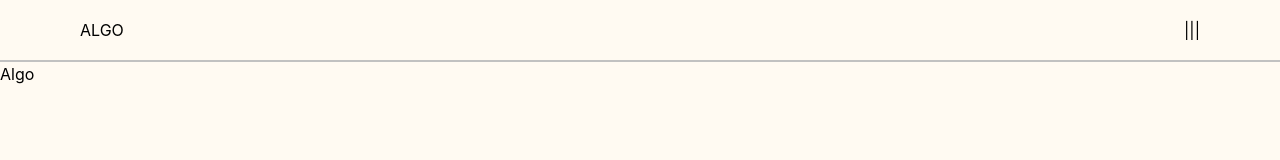
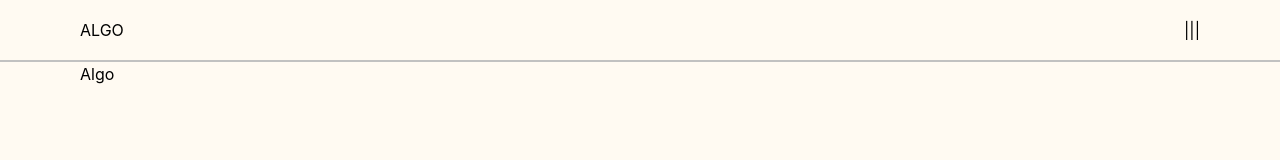
Before and after one commit to Dni-Nochi/Algorithms, a React (Vite) app in the folder front-end/: page /algorithms in a window 1280 px wide. Shown: the top 160 px of the page. Built offline with nearby package versions, Linux system fonts and the light colour scheme.

Commit message:
style(pages): update home and algorithms ui layout

```diff
--- a/front-end/src/pages/algorithms/ui/Algorithms.tsx
+++ b/front-end/src/pages/algorithms/ui/Algorithms.tsx
@@ -1,3 +1,3 @@
 export function Algorithms() {
-  return <div>Algo</div>;
+  return <div className="mx-20">Algo</div>;
 }
--- /dev/null
+++ b/front-end/src/pages/solved_tasks/index.ts
@@ -0,0 +1 @@
+export { SolvedTasks } from './ui/SolvedTasks';
--- /dev/null
+++ b/front-end/src/pages/solved_tasks/ui/SolvedTasks.tsx
@@ -0,0 +1,3 @@
+export function SolvedTasks() {
+  return <div className="mx-20">Решённые задачи</div>;
+}
```
